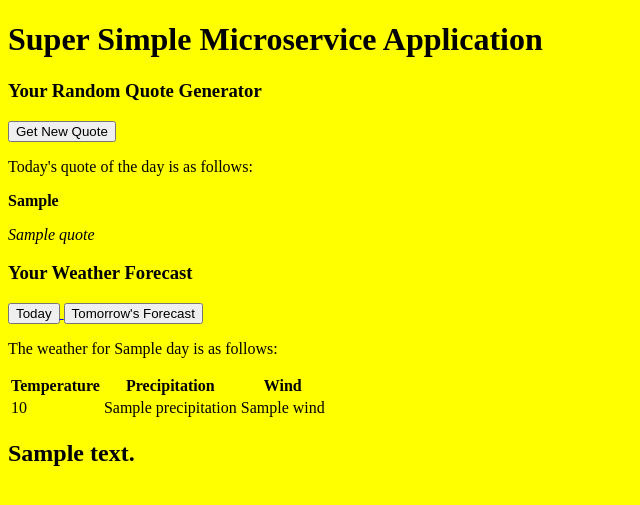
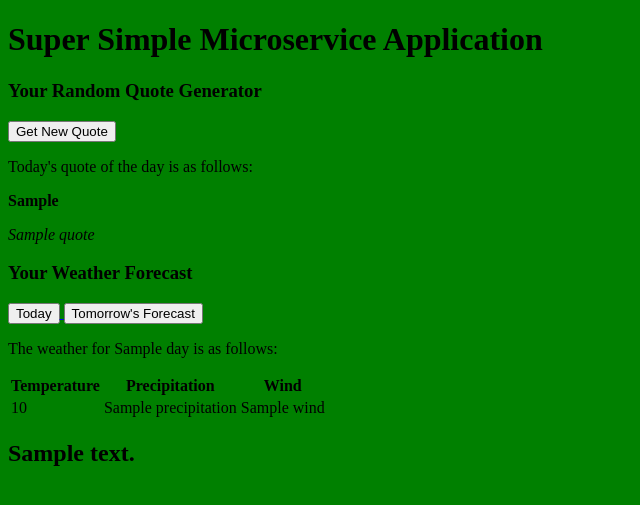
Before and after one commit to Bruk3/quickstart, a Flask app: template templates/home.html in a window 1280 px wide. Shown: the top 505 px of the page, without its empty margins (0-640 px from the left). Run offline with Flask 2, Linux system fonts and the light colour scheme; the template is opened without the code that fills it: most values are stand-ins (such as "Sample title", 1, 10 or a date in 2020).

Commit message:
Update home.html background to green

```diff
--- a/templates/home.html
+++ b/templates/home.html
@@ -5,7 +5,7 @@
 <meta name="description" content="Our first page">
 <meta name="keywords" content="html tutorial template">
 </head>
-<body style="background-color: yellow;">
+<body style="background-color: green;">
 
     <h1> Super Simple Microservice Application </h1>
 
```
